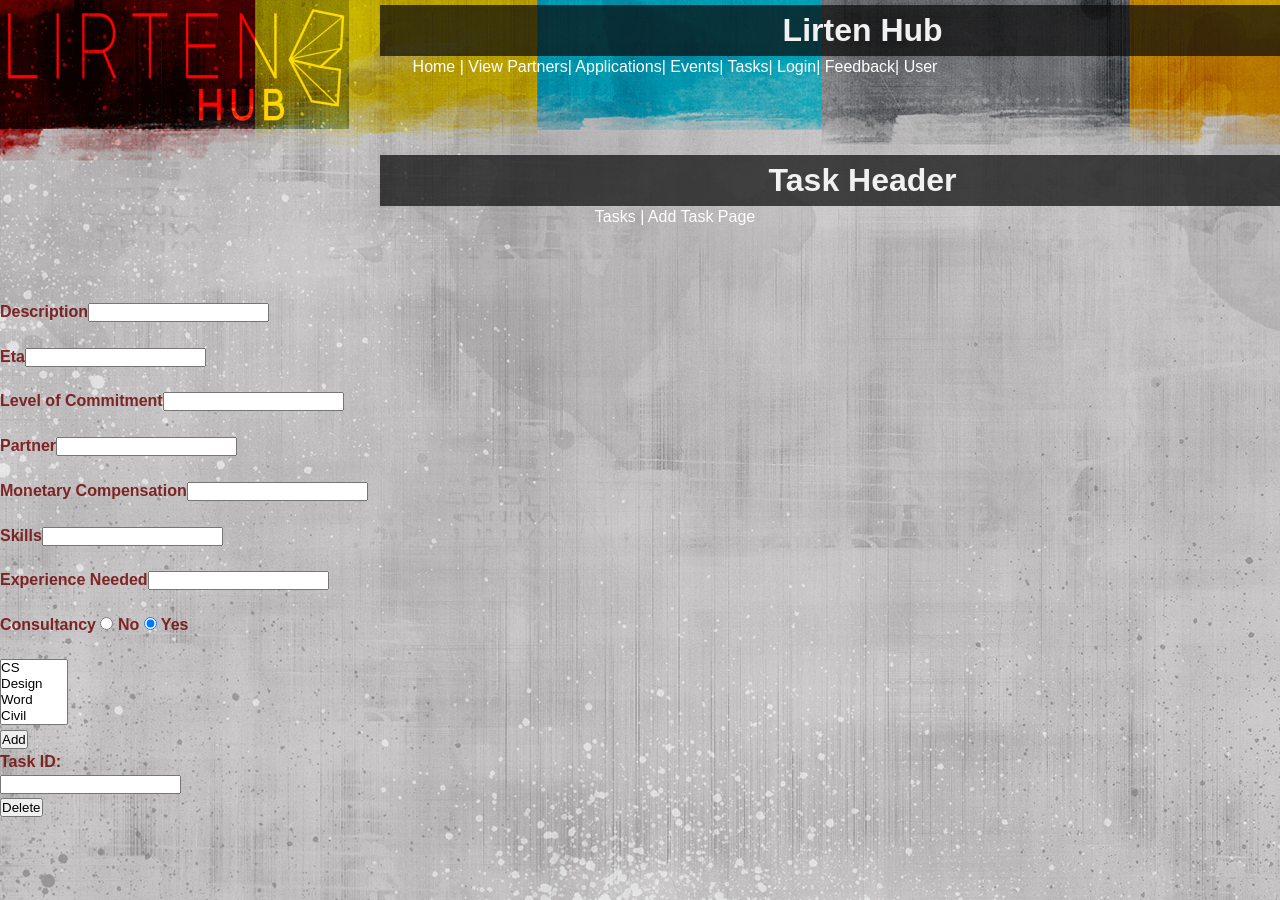
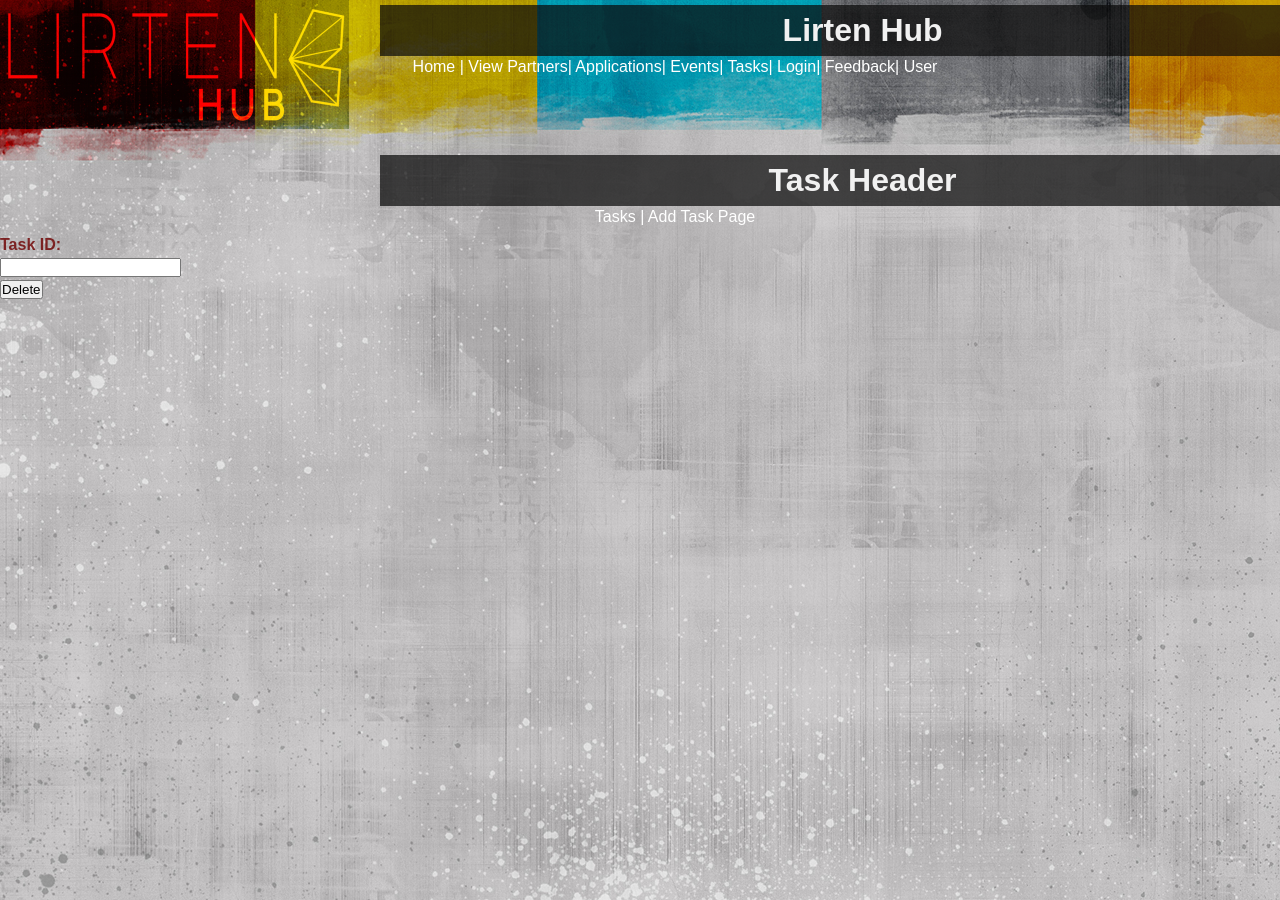
Before and after one commit to SE-GUC/Team-404, a React (Create React App) app in the folder client/: page /Tasks in a window 1280 px wide. Shown: the top 900 px of the page. Built offline with nearby package versions, Linux system fonts and the light colour scheme; no server answers.

Commit message:
the post is working but without multiple select and the conultancy part

```diff
--- a/client/src/App.js
+++ b/client/src/App.js
@@ -20,6 +20,7 @@ import DeleteTask from "./components/DeleteTask";
 import EventPost from "./components/EventPost ";
 import EventPut from "./components/EventPut";
 import Event from "./components/page/Event";
+import AddTaskPage from "./components/page/AddTaskPage";
 
 class App extends Component {
   state = {
@@ -143,6 +144,9 @@ class App extends Component {
               </React.Fragment>
             )}
           />
+
+              <Route exact path = "/AddTaskPage" component = {AddTaskPage}/>
+
         </div>
       </Router>
     );
--- a/client/src/components/Task/AddTask.js
+++ b/client/src/components/Task/AddTask.js
@@ -11,7 +11,7 @@ class AddTask extends Component {
       levelOfCommitment: "",
       partner: "",
       monetaryCompensation: "",
-      skills: "",
+      skills: [],
       lifeCycleStatus: "Awaiting Approval",
       experienceNeeded: "",
       consultancyRequested: false,
@@ -70,10 +70,10 @@ class AddTask extends Component {
   handleChangeExperienceneeed = e =>
     this.setState({ experienceNeeded: e.target.value });
   handleChangeConsultancy = e => {
-    this.setState({ consultancyRequested: e.target.value })
+    this.setState({ consultancyRequested: e.target.value });
 
-      if(this.state.consultancyRequested === true)
-      this.setState({lifeCycleStatus: "Awaiting Consultant"})
+    if (this.state.consultancyRequested === true)
+      this.setState({ lifeCycleStatus: "Awaiting Consultant" });
   };
 
   render() {
@@ -132,11 +132,13 @@ class AddTask extends Component {
           <br />
           <label>
             Skills
-            <input
-              type="text"
-              name="skills"
-              onChange={this.handleChangeSkills}
-            />
+            <select multiple={true} skills={[]} onChange = {this.handleChangeSkillsF}>
+              <option value="CS">CS</option>
+              <option value="Design">Design</option>
+              <option value="Word">Word</option>
+              <option value="Civil">Civil</option>
+              <option value="Accounting">Accounting</option>
+            </select>
           </label>
 
           <br />
@@ -173,14 +175,6 @@ class AddTask extends Component {
 
           <br />
 
-          <select multiple>
-            <option value="CS">CS</option>
-            <option value="Design">Design</option>
-            <option value="Word">Word</option>
-            <option value="Civil">Civil</option>
-            <option value="Accounting">Accounting</option>
-          </select>
-
           <br />
           <button type="submit">Add</button>
         </form>
--- a/client/src/components/page/Tasks.js
+++ b/client/src/components/page/Tasks.js
@@ -9,7 +9,6 @@ function Tasks() {
   return (
     <React.Fragment>
       <TaskHeader/>
-      <AddTask/>
     </React.Fragment>
   );
 }
```
